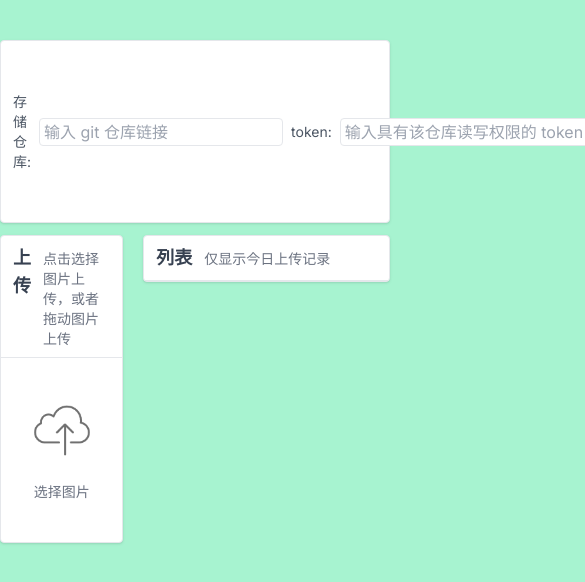
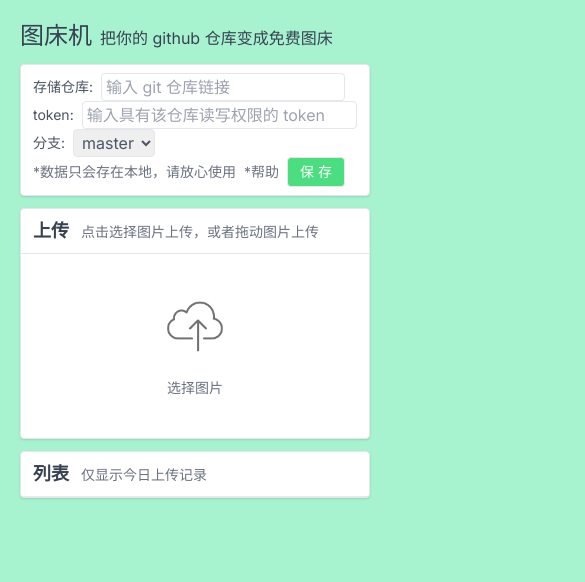
Before and after one commit to j20cc/git-jsdelivr-cdn, a Next.js app: page / in a window 390 px wide. Shown: the top 582 px of the page, 585 px wide, since content can reach past the window. Built offline with nearby package versions, Linux system fonts and the light colour scheme.

Commit message:
适配移动端

```diff
--- a/app/page.js
+++ b/app/page.js
@@ -89,7 +89,7 @@ export default function Page() {
     };
 
     fetch("/api/upload", requestOptions)
-      .then(response => response.text())
+      .then(response => response.json())
       .then(result => {
         console.log("upload result: ", result)
         setUploading(false)
@@ -209,7 +209,8 @@ export default function Page() {
   }
 
   const renderSetting = () => {
-    return (<div className="bg-white border shadow rounded px-3 py-2 flex items-center">
+    return (
+      <div className="bg-white border shadow rounded px-3 py-2 flex-row md:flex items-center">
         <div className="flex items-center">
           <p className='text-gray-600 text-sm'>存储仓库:</p>
           <input
@@ -218,11 +219,11 @@ export default function Page() {
             type="text" className='border text-gray-600 rounded h-7 px-1 ml-2 focus:outline-none' />
         </div>
 
-      <div className="flex items-center ml-2">
+        <div className="flex items-center md:ml-2">
           <p className='text-gray-600 text-sm'>token:</p>
           <input placeholder='输入具有该仓库读写权限的 token' value={token} onChange={e => setToken(e.target.value)} onBlur={handleGetBranches} type="text" className='w-80  border text-gray-600 rounded h-7 px-1 ml-2 focus:outline-none' />
         </div>
-      <div className="flex items-center ml-2">
+        <div className="flex items-center md:ml-2">
           <p className='text-gray-600 text-sm'>分支:</p>
           <select onChange={e => setBranch(e.target.value)} defaultValue={branch} className='border text-gray-600 rounded h-7 px-1 ml-2 focus:outline-none'>
             {branches.map(item => <option value={item} key={item}>{item}</option>)}
@@ -251,12 +252,18 @@ export default function Page() {
 
   // https://api.github.com/repos/tw93/Maple/branches
   return (
-    <div className="container mx-auto py-10">
+    <div className="container mx-auto py-5 md:py-10 px-5 md:px-0">
       <Toaster />
+
+      <div className="flex items-baseline mb-3 text-gray-700">
+        <h3 className='text-2xl'>图床机</h3>
+        <p className='ml-2'>把你的 github 仓库变成免费图床</p>
+      </div>
+
       {renderSetting()}
 
-      <div className="flex mt-3 items-start">
-        <div className="bg-white border shadow rounded w-1/3">
+      <div className="flex-row md:flex mt-3 items-start">
+        <div className="bg-white border shadow rounded md:w-1/3">
           <div
             onDragEnter={handleDragEnter}
             onDragLeave={handleDragLeave}
@@ -284,7 +291,7 @@ export default function Page() {
           </div>
         </div>
 
-        <div className="bg-white border shadow rounded w-2/3 ml-5">
+        <div className="bg-white border shadow rounded md:w-2/3 md:ml-5 mt-3 md:mt-0">
           <div className="px-3 flex items-baseline border-b py-2">
             <p className="text-gray-700 text-lg font-bold">列表</p>
             <p className="text-gray-500 text-sm ml-3">仅显示今日上传记录</p>
```
Lines whose indentation alone changed are shown as unchanged.
